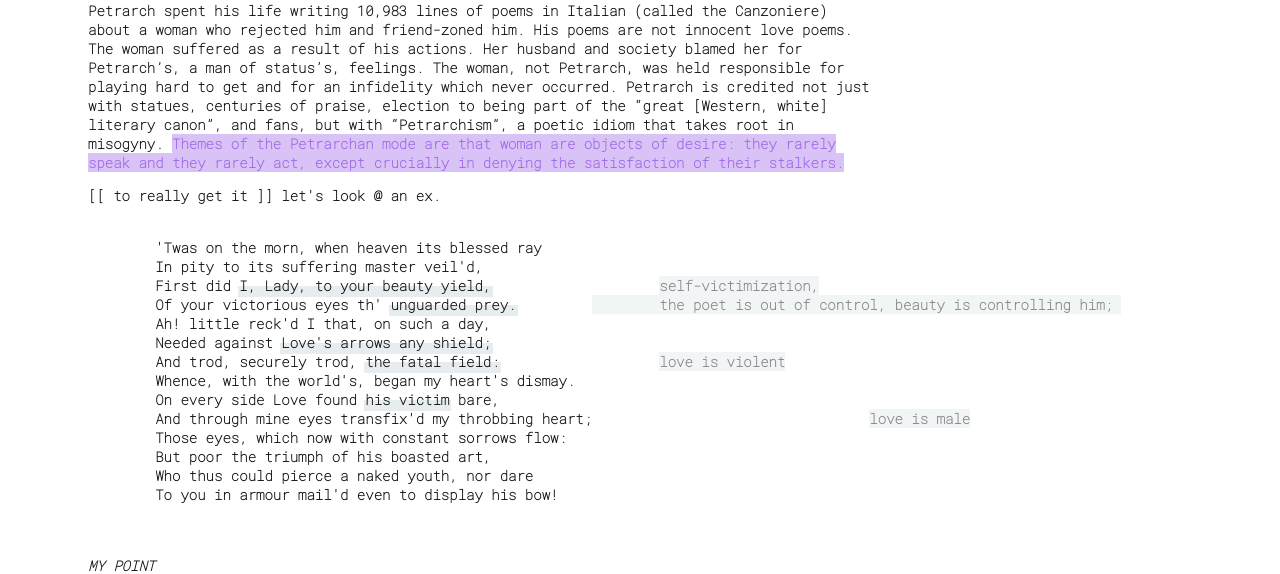
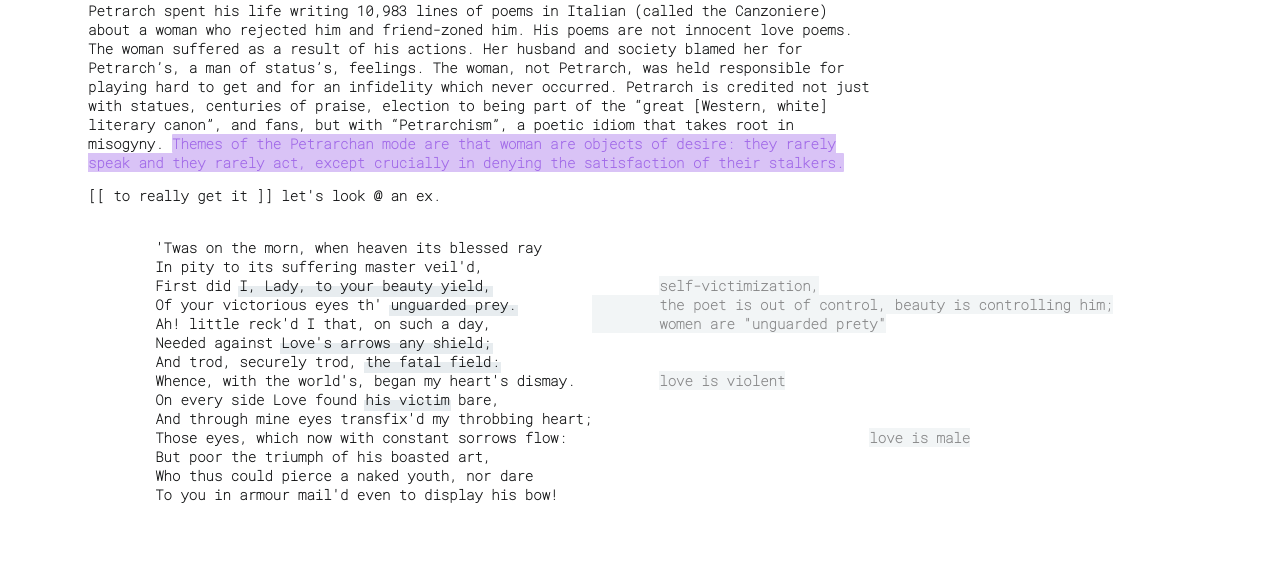
Before and after one commit to yi-ye-zhi-qiu/personalwebsite, a Flask app: page /petrarch in a window 1280 px wide. Shown: the part 731-1305 px from the top of the page. Run offline with Flask 2, Linux system fonts and the light colour scheme.

Commit message:
revise text

```diff
--- a/templates/petrarch.html
+++ b/templates/petrarch.html
@@ -47,7 +47,8 @@
         'Twas on the morn, when heaven its blessed ray
         In pity to its suffering master veil'd,
         <a class="first_accent_trigger">self-victimization,
-        the poet is out of control, beauty is controlling him; </a>
+        the poet is out of control, beauty is controlling him;
+        women are "unguarded prety"</a>
         Of your victorious eyes th' unguarded prey.
         Ah! little reck'd I that, on such a day,
         <a class="second_accent_trigger">love is violent</a>
```
